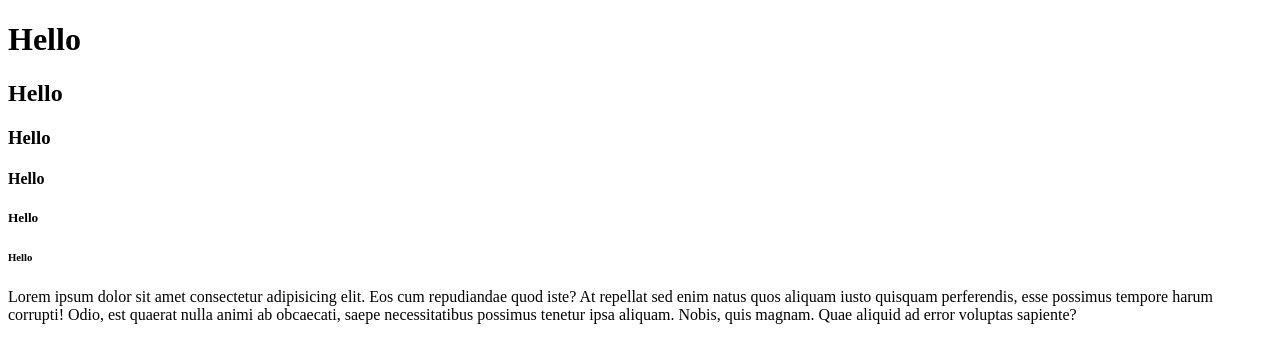
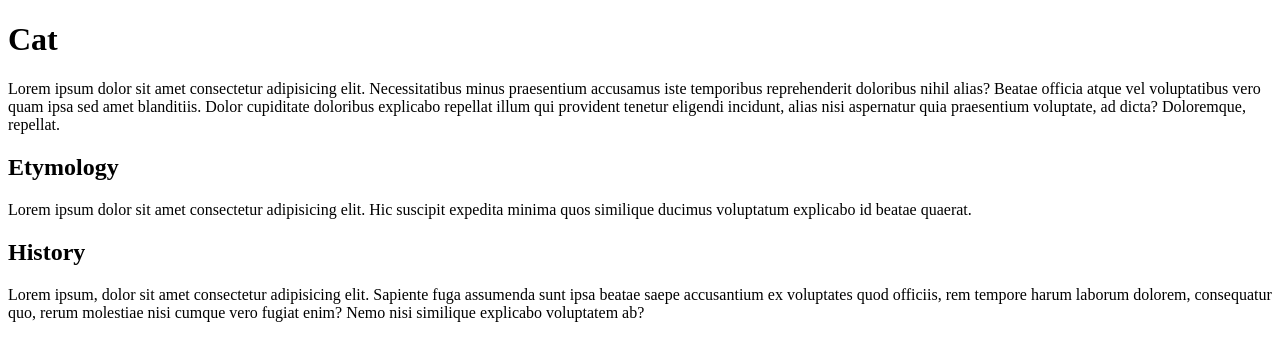
Before and after one commit to GDWD-KC/october2022.github.io, a plain HTML site: page practice/index.html in a window 1280 px wide. Drawn offline with Linux system fonts and the light colour scheme.

Commit message:
Update index.html

```diff
--- a/practice/index.html
+++ b/practice/index.html
@@ -4,17 +4,22 @@
     <meta charset="UTF-8">
     <meta http-equiv="X-UA-Compatible" content="IE=edge">
     <meta name="viewport" content="width=device-width, initial-scale=1.0">
-        <title>Demo</title>
+    <title>Document</title>
 </head>
 <body>
-         <h1>Hello</h1>
-         <h2>Hello</h2>
-         <h3>Hello</h3>
-         <h4>Hello</h4>
-         <h5>Hello</h5>
-         <h6>Hello</h6>
+    <div>
+        <h1>Cat</h1>
+        <p>Lorem ipsum dolor sit amet consectetur adipisicing elit. Necessitatibus minus praesentium accusamus iste temporibus reprehenderit doloribus nihil alias? Beatae officia atque vel voluptatibus vero quam ipsa sed amet blanditiis. Dolor cupiditate doloribus explicabo repellat illum qui provident tenetur eligendi incidunt, alias nisi aspernatur quia praesentium voluptate, ad dicta? Doloremque, repellat.</p>
+    </div>
 
+    <div>
+        <h2>Etymology</h2>
+        <p>Lorem ipsum dolor sit amet consectetur adipisicing elit. Hic suscipit expedita minima quos similique ducimus voluptatum explicabo id beatae quaerat.</p>
+    </div>
 
-         <p>Lorem ipsum dolor sit amet consectetur adipisicing elit. Eos cum repudiandae quod iste? At repellat sed enim natus quos aliquam iusto quisquam perferendis, esse possimus tempore harum corrupti! Odio, est quaerat nulla animi ab obcaecati, saepe necessitatibus possimus tenetur ipsa aliquam. Nobis, quis magnam. Quae aliquid ad error voluptas sapiente?</p>
+    <div>
+        <h2>History</h2>
+        <p>Lorem ipsum, dolor sit amet consectetur adipisicing elit. Sapiente fuga assumenda sunt ipsa beatae saepe accusantium ex voluptates quod officiis, rem tempore harum laborum dolorem, consequatur quo, rerum molestiae nisi cumque vero fugiat enim? Nemo nisi similique explicabo voluptatem ab?</p>
+    </div>
 </body>
 </html>
```
Lines whose indentation alone changed are shown as unchanged.
